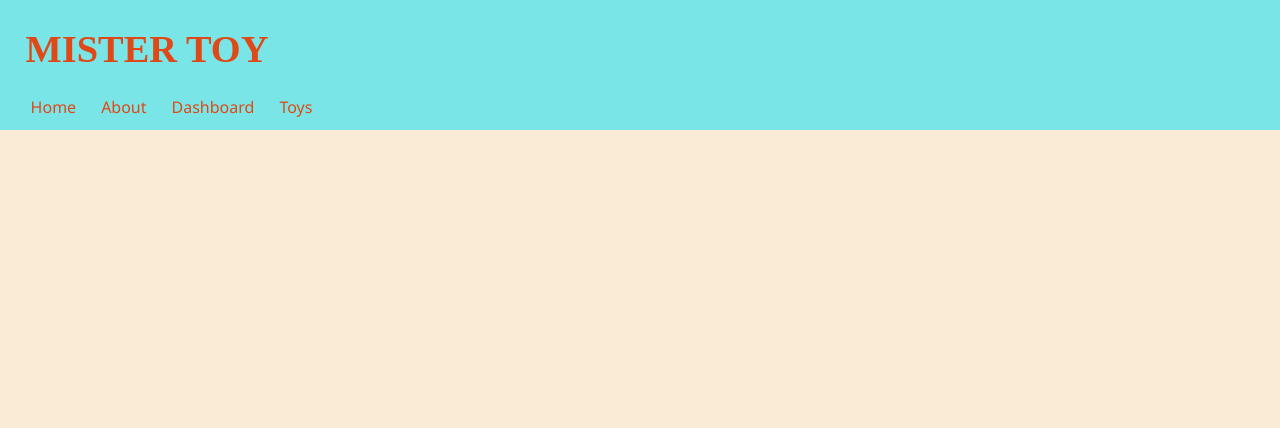
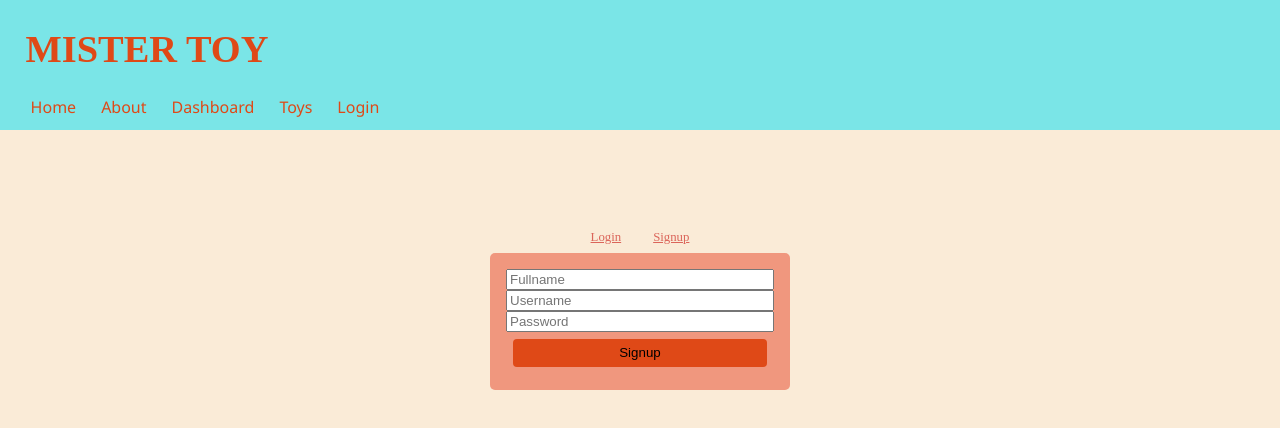
Before and after one commit to Rivka212/frontend--mistertoy, a React (Vite) app: page /login/signup in a window 1280 px wide. Shown: the top 428 px of the page. Built offline with nearby package versions, Linux system fonts and the light colour scheme; no server answers; a web font is replaced by a local one.

Commit message:
Add a login page

```diff
--- a/src/assets/style/main.scss
+++ b/src/assets/style/main.scss
@@ -28,3 +28,4 @@
 @import 'pages/HomePage';
 // @import 'pages/about-us';
 @import 'pages/Dashboard';
+@import "pages/LoginSignup";
--- /dev/null
+++ b/src/assets/style/pages/LoginSignup.scss
@@ -0,0 +1,66 @@
+.login-form,
+.signup-form {
+	display: grid;
+	width: min(80%, 300px);
+	margin: auto;
+
+	padding: 1em;
+	background-color: $clr2bg-light;
+	border-radius: 5px;
+}
+
+.login-form {
+	select{
+		width: 70%;
+		height: 25px;
+		border-radius: 5px;
+		justify-self: center;
+	}
+
+	button{
+		width: 70%;
+		justify-self: center;
+	}
+}
+
+.signup-form {
+	input {
+		width: 100%;
+	}
+
+    .admin-toggle {
+        display: flex;
+        align-items: center;
+        justify-self: start;
+
+        span {
+            font-size: .8em;
+        }
+    }
+}
+
+.login-page nav {
+	display: flex;
+	align-items: center;
+	justify-content: center;
+	gap: 2em;
+
+	margin-block: 100px 0.5em;
+
+	a {
+		font-size: 0.8em;
+		color: $clr2;
+
+		&:hover {
+			color: $clr1;
+		}
+	}
+	a.active {
+		text-decoration: underline;
+		color: $clr2;
+	}
+}
+
+// .login-link{
+// 	margin-block-end: 0;
+// }
--- a/src/cmps/AppHeader.jsx
+++ b/src/cmps/AppHeader.jsx
@@ -1,8 +1,26 @@
 
-import { NavLink } from 'react-router-dom'
+import {Link, NavLink } from 'react-router-dom'
+import { useNavigate } from 'react-router'
+
+import { useSelector } from 'react-redux'
+import { showErrorMsg, showSuccessMsg } from '../services/event-bus.service'
+
+import { logout } from '../store/actions/user.actions'
 
 
 export function AppHeader() {
+    const user = useSelector(storeState => storeState.userModule.user)
+    const navigate = useNavigate()
+
+    async function onLogout() {
+        try {
+            await logout()
+            navigate('/')
+            showSuccessMsg(`Bye now`)
+        } catch (err) {
+            showErrorMsg('Cannot logout')
+        }
+    }
     return (
         <header className="app-header full main-layout">
             <section className="header-container">
@@ -12,6 +30,18 @@ export function AppHeader() {
                     <NavLink to="/about" >About</NavLink>
                     <NavLink to="/dashboard" >Dashboard</NavLink>
                     <NavLink to="/toy" >Toys</NavLink>
+                    {user?.isAdmin && <NavLink to="/admin">Admin</NavLink>}
+
+                    {!user && <NavLink to="login" className="login-link">Login</NavLink>}
+
+                    {user && (
+                        <div className="user-info">
+                            <Link to={`user/${user._id}`}>
+                               {user.fullname}
+                            </Link>
+                            <button onClick={onLogout}>logout</button>
+                        </div>
+                    )}
                 </nav>
             </section>
         </header>
--- /dev/null
+++ b/src/pages/Login.jsx
@@ -0,0 +1,48 @@
+import { useState, useEffect } from 'react'
+import { useNavigate } from 'react-router'
+
+import { userService } from '../services/user.service'
+import { login } from '../store/actions/user.actions'
+
+export function Login() {
+    const [users, setUsers] = useState([])
+    const [credentials, setCredentials] = useState({ username: '', password: '', fullname: '' })
+
+    const navigate = useNavigate()
+
+    useEffect(() => {
+        loadUsers()
+    }, [])
+
+    async function loadUsers() {
+        const users = await userService.query()
+        setUsers(users)
+    }
+
+    async function onLogin(ev = null) {
+        if (ev) ev.preventDefault()
+
+        if (!credentials.username) return
+        await login(credentials)
+        navigate('/')
+    }
+
+    function handleChange(ev) {
+        const field = ev.target.name
+        const value = ev.target.value
+        setCredentials({ ...credentials, [field]: value })
+    }
+
+    return (
+        <form className="login-form" onSubmit={onLogin}>
+            <select
+                name="username"
+                value={credentials.username}
+                onChange={handleChange}>
+                    <option value="">Select User</option>
+                    {users.map(user => <option key={user._id} value={user.username}>{user.fullname}</option>)}
+            </select>
+            <button>Login</button>
+        </form>
+    )
+}
--- /dev/null
+++ b/src/pages/LoginSignup.jsx
@@ -0,0 +1,14 @@
+import { Outlet } from 'react-router'
+import { NavLink } from 'react-router-dom'
+
+export function LoginSignup() {
+    return (
+        <div className="login-page">
+            <nav>
+                <NavLink to=".">Login</NavLink>
+                <NavLink to="signup">Signup</NavLink>
+            </nav>
+            <Outlet />
+        </div>
+    )
+}
--- /dev/null
+++ b/src/pages/Signup.jsx
@@ -0,0 +1,61 @@
+import { useState } from 'react'
+import { useNavigate } from 'react-router'
+
+import { signup } from '../store/actions/user.actions'
+
+import { userService } from '../services/user.service'
+
+export function Signup() {
+    const [credentials, setCredentials] = useState(userService.getEmptyCredentials())
+    const navigate = useNavigate()
+
+    function clearState() {
+        setCredentials({ username: '', password: '', fullname: ''})
+    }
+
+    function handleChange(ev) {
+        console.log('ev.target.name', ev.target.name);
+        const field = ev.target.name
+        const value = ev.target.value
+        setCredentials(credentials => ({ ...credentials, [field]: value }))
+    }
+
+    async function onSignup(ev = null) {
+        if (ev) ev.preventDefault()
+
+        if (!credentials.username || !credentials.password || !credentials.fullname) return
+        await signup(credentials)
+        clearState()
+        navigate('/')
+    }
+
+    return (
+        <form className="signup-form" onSubmit={onSignup}>
+            <input
+                type="text"
+                name="fullname"
+                value={credentials.fullname}
+                placeholder="Fullname"
+                onChange={handleChange}
+                required
+            />
+            <input
+                type="text"
+                name="username"
+                value={credentials.username}
+                placeholder="Username"
+                onChange={handleChange}
+                required
+            />
+            <input
+                type="password"
+                name="password"
+                value={credentials.password}
+                placeholder="Password"
+                onChange={handleChange}
+                required
+            />
+            <button>Signup</button>
+        </form>
+    )
+}
--- a/src/root-cmp.jsx
+++ b/src/root-cmp.jsx
@@ -12,6 +12,10 @@ import { ToyDetails } from './pages/ToyDetails.jsx'
 import { UserMsg } from './cmps/UserMsg.jsx'
 import { store } from './store/store.js'
 import { Provider } from 'react-redux'
+
+import { LoginSignup } from './pages/LoginSignup.jsx'
+import { Login } from './pages/Login.jsx'
+import { Signup } from './pages/Signup.jsx'
 
 
 import './assets/style/main.scss'
@@ -34,6 +38,10 @@ export function App() {
                             <Route element={<ToyEdit />} path="/toy/edit" />
                             <Route element={<ToyEdit />} path="/toy/edit/:toyId" />
                             <Route element={<ToyDetails />} path="/toy/:toyId" />
+                            <Route element={<LoginSignup />} path="login" >
+                                <Route index element={<Login />} />
+                                <Route element={<Signup />} path="signup" />
+                            </Route>
                         </Routes>
                         <UserMsg />
                     </main>
--- a/src/services/http.service.js
+++ b/src/services/http.service.js
@@ -23,23 +23,25 @@ export const httpService = {
     }
 }
 
-function ajax(endpoint, method = 'GET', data = null) {
-    return axios({
-        url: `${BASE_URL}${endpoint}`,
-        method,
-        data,
-        params: (method === 'GET') ? data : null
-    })
-    .then(res => res.data)
-    .catch(err => {
-        console.log(`Had Issues ${method}ing to the backend, endpoint: ${endpoint}, with data:`, data)
+async function ajax(endpoint, method = 'GET', data = null) {
+    const url = `${BASE_URL}${endpoint}`
+    const params = (method === 'GET') ? data : null
+
+    const options = { url, method, data, params }
+
+    try {
+        const res = await axios(options)
+        console.log(' res.data', res.data);
+        return res.data
+    } catch (err) {
+        console.log(`Had Issues ${method}ing to the backend, endpoint: ${endpoint}, with data: `, data)
         console.dir(err)
         if (err.response && err.response.status === 401) {
             sessionStorage.clear()
             window.location.assign('/')
         }
         throw err
-    })
+    }
 }
 
 
--- a/src/services/user.service.js
+++ b/src/services/user.service.js
@@ -2,8 +2,9 @@ import { storageService } from "./async-storage.service.js"
 import { utilService } from './util.service.js'
 import { httpService } from './http.service.js'
 
+const STORAGE_KEY_LOGGEDIN_USER = 'loggedinUser'
 
-const BASE_URL = '/user'
+const BASE_URL = 'user/'
 
 export const userService = {
     getLoggedinUser,
@@ -13,7 +14,8 @@ export const userService = {
     getById,
     query,
     getEmptyCredentials,
-    save
+    save,
+    remove
 }
 
 
@@ -25,67 +27,40 @@ function getById(userId) {
     return httpService.get(BASE_URL + userId)
 }
 
-// function remove(toyId) {
-//     return httpService.delete(BASE_URL + toyId)
-// }
-
-function login({ username, password }) {
-    // return storageService.query(STORAGE_KEY)
-    // return httpService.get(BASE_URL, filterBy)
-    return httpService.post('/login')
-        .then(users => {
-            const user = users.find(user => user.username === username)
-            if (user) return user
-            // if (user) return _setLoggedinUser(user)
-            else return Promise.reject('Invalid login')
-        })
+function remove(toyId) {
+    return httpService.delete(BASE_URL + toyId)
 }
 
+
 export function save(user) {
-    // console.log(user, activity);
-    // user.activities.push(activity)
     return httpService.put(BASE_URL, user)
 }
 
-function signup({ username, password, fullname }) {
-    const user = { username, password, fullname }
-    // user.createdAt = user.updatedAt = Date.now()
-    // user.balance = 0
-    // return httpService.post(BASE_URL, user)
-    return httpService.post('/signup')
-    // return httpService.post('/signup', { username, password, fullname })
-        .then(user => user)
-    // .then(_setLoggedinUser)
-
+async function login(userCred) {
+    const user = await httpService.post('auth/login', userCred)
+    if (user) return _saveLocalUser(user)
 }
 
-function logout() {
-    return httpService.post('/logout')
-    .then(() => null)
-    // .then(() => console.log('logging out se');
-    //   })
-    //   .catch((error) => {
-    //     console.error('Error logging out:', error);
-    //   });
-    //  return Promise.resolve()
+async function signup(userCred) {
+    const user = await httpService.post('auth/signup', userCred)
+    return _saveLocalUser(user)
 }
 
 
+async function logout() {
+    sessionStorage.removeItem(STORAGE_KEY_LOGGEDIN_USER)
+    return await httpService.post('auth/logout')
+}
 
 function getLoggedinUser() {
-    return httpService.get('/session') // Implement this route to return session data
-        .then(response => response.data);
+    return JSON.parse(sessionStorage.getItem(STORAGE_KEY_LOGGEDIN_USER))
 }
-    // return JSON.parse(sessionStorage.getItem(STORAGE_KEY_LOGGEDIN))
 
-
-// function _setLoggedinUser(user) {
-//     const userToSave = {
-//         _id: user._id, fullname: user.fullname,
-//     }
-//     sessionStorage.setItem(STORAGE_KEY_LOGGEDIN, JSON.stringify(userToSave))
-//     return userToSave
-// }
+function _saveLocalUser(user) {
+    user = { _id: user._id, fullname: user.fullname, imgUrl: user.imgUrl, score: user.score, isAdmin: user.isAdmin }
+    sessionStorage.setItem(STORAGE_KEY_LOGGEDIN_USER, JSON.stringify(user))
+    return user
+}
 
 function getEmptyCredentials() {
     return {
```
Also changed, not shown: src/store/actions/user.actions.js (+39 -10 lines), src/store/reducers/user.reducer.js (+11 -4 lines).
